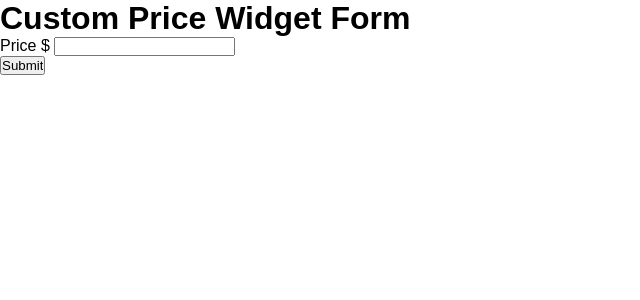
After one commit to rockman/learn-python-flask, a Flask app: page /price in a window 1280 px wide. The commit adds this page. Shown: the top 300 px of the page, without its empty margins (0-640 px from the left). Run offline with Flask 2, Linux system fonts and the light colour scheme.

Commit message:
[forms] Custom price field

```diff
--- a/forms/app.py
+++ b/forms/app.py
@@ -1,9 +1,11 @@
 
 from flask import Flask, render_template, flash, redirect, url_for, request, abort, jsonify
 from flask_wtf import FlaskForm
-from wtforms import StringField, SelectField
+from wtforms import StringField, SelectField, DecimalField
+from wtforms.widgets import Input
 from wtforms.validators import InputRequired, DataRequired, ValidationError
 from werkzeug.utils import escape
+from markupsafe import Markup
 
 
 app = Flask(__name__)
@@ -41,6 +43,35 @@ class BasicForm(FlaskForm):
 
         if field.data not in options:
             raise ValidationError('Subcategory not valid for category')
+
+
+class PriceInput(Input):
+    input_type = "number"
+
+    def __call__(self, field, **kwargs):
+        kwargs.setdefault("id", field.id)
+        kwargs.setdefault("type", self.input_type)
+        kwargs.setdefault("step", "0.01")
+        if "value" not in kwargs:
+            kwargs["value"] = field._value()
+        flags = getattr(field, "flags", {})
+        for k in dir(flags):
+            if k in self.validation_attrs and k not in kwargs:
+                kwargs[k] = getattr(flags, k)
+        return Markup("""
+            <div style='display: inline-block'>
+                <span>$</span>
+                <input %s>
+            </div>
+        """ % self.html_params(name=field.name, **kwargs))
+
+
+class PriceField(DecimalField):
+    widget = PriceInput()
+
+
+class PriceForm(FlaskForm):
+    price = PriceField("Price")
 
 
 @app.route('/')
@@ -89,3 +120,18 @@ def subcategories(category):
 
 def get_subcategories_for_category(category):
     return [i[1:] for i in subcategory_data if i[0] == category]
+
+
+@app.route('/price', methods=['GET', 'POST'])
+def price():
+    form = PriceForm()
+
+    if form.validate_on_submit():
+        print(f'price={form.price.data}({type(form.price.data)})')
+        flash('Form ok!', 'info')
+        return redirect(url_for('price'))
+
+    if form.errors:
+        flash('Errors exist', 'error')
+
+    return render_template('price.html', form=form)
--- a/forms/templates/home.html
+++ b/forms/templates/home.html
@@ -4,7 +4,8 @@
 
 <ul class="links">
 
-    <li><a href="{{ url_for('basic') }}">Basic</a></li>
+    <li><a href="{{ url_for('basic') }}">Basic Form</a></li>
+    <li><a href="{{ url_for('price') }}">Custom Price Widget Form</a></li>
 
 </ul>
 
--- /dev/null
+++ b/forms/templates/price.html
@@ -0,0 +1,32 @@
+{% extends 'base.html' %}
+{% block content %}
+<h1>Custom Price Widget Form</h1>
+
+{% with messages = get_flashed_messages(with_categories=True) %}
+{% if messages %}
+<ul class="flash">
+    {% for category, message in messages %}
+        <li class="{{ category }}">{{ message }}</li>
+    {% endfor %}
+</ul>
+{% endif %}
+{% endwith %}
+
+<form method="POST">
+    {{ form.hidden_tag() }}
+
+    {{ form.price.label }}
+    {{ form.price }}
+    {% if form.price.errors %}
+        <ul class="error">
+            {% for error in form.price.errors %}
+                <li>{{ error }}</li>
+            {% endfor %}
+        </ul>
+    {% endif %}
+    <br>
+
+    <input type="submit" value="Submit">
+</form>
+
+{% endblock %}
```
